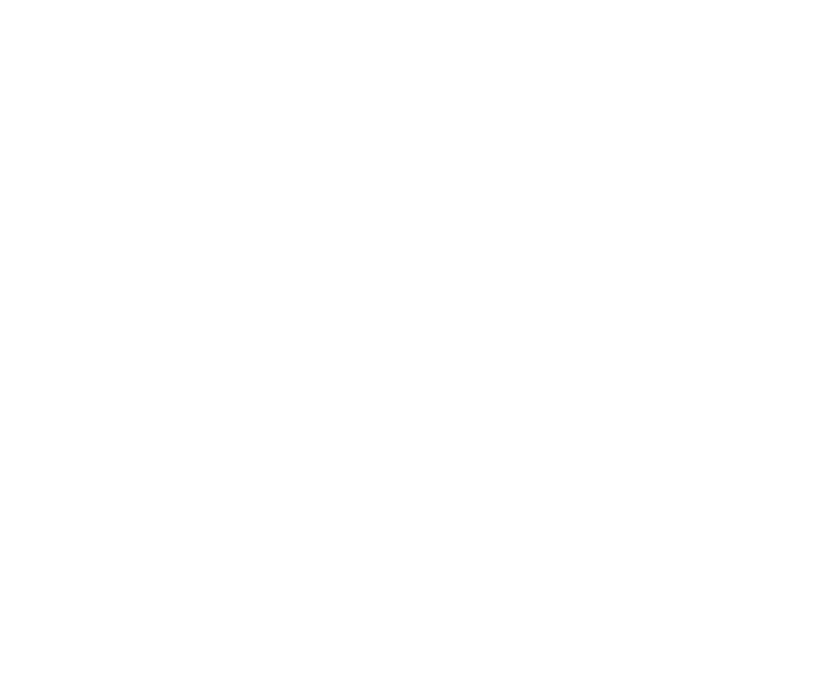
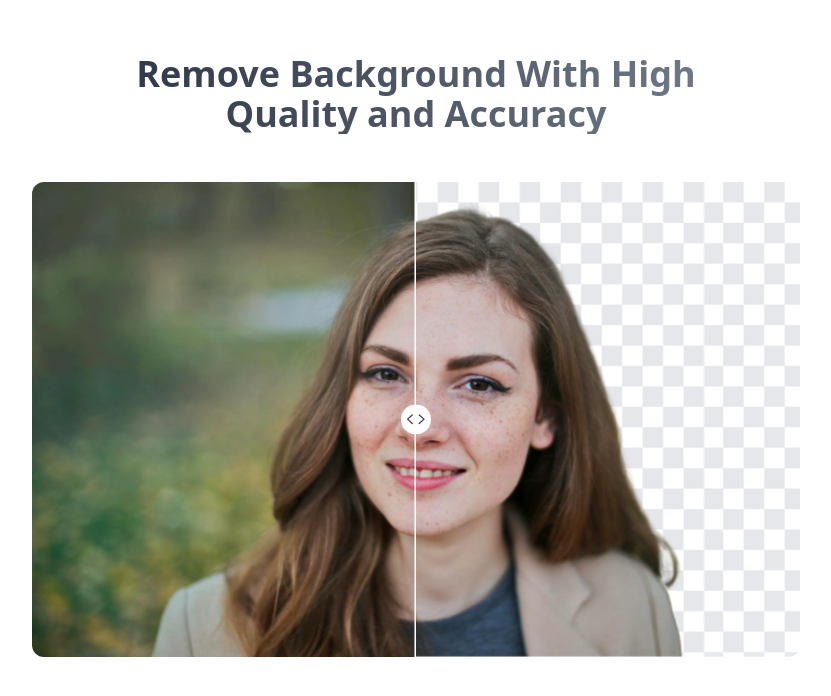
Before and after one commit to SohamPethkar7038/image-bg-remover-saas, a React (Vite) app: page / in a window 1280 px wide. Shown: the part 1146-1842 px from the top of the page, without its empty margins (224-1055 px from the left). Before the commit the page ends 1108 px from the top, so only its background shows below. Built offline with nearby package versions, Linux system fonts and the light colour scheme.

Commit message:
slider component section

```diff
--- /dev/null
+++ b/src/components/BgSlide.jsx
@@ -0,0 +1,36 @@
+
+import React from "react";
+import { useState } from "react";
+import {assets} from '../assets/assets.js'
+
+
+const BgSlide = () => {
+    const [sliderPostion,setSliderPosition]=useState(50)
+
+    const handleSliderChange=(e)=>{
+        setSliderPosition(e.target.value);
+    }
+  return (
+    <div className='pb-12 md:py-20 px-3 sm:px-4 ' >
+        {/* title */}
+        <h1 className='mb-12 sm:mb-12 text-center text-2xl md:text-3xl lg:text-4xl mt-3 font-semibold bg-linear-to-r from-gray-900 to-gray-400 bg-clip-text text-transparent'>Remove Background With High <br/> Quality and Accuracy </h1>
+
+        <div className='relative w-full max-w-3xl overflow-hidden m-auto rounded-xl'>
+            {/* background image */}
+            <img src={assets.image_w_bg} className="w-full h-full " style={{clipPath:`inset(0 ${100.2-sliderPostion}% 0 0)`}} alt="" />
+
+            {/* foreground image */}
+
+            <img className='absolute top-0 left-0 w-full h-full   ' src={assets.image_wo_bg}  style={{clipPath:`inset(0 0 0 ${sliderPostion}%)`}} alt="" />
+
+            {/* slider */}
+            <input className='absolute top-1/2 left-1/2 transform -translate-x-1/2 -translate-y-1/2 w-full z-10 slider' type="range" min={0} max={100} value={sliderPostion} onChange={handleSliderChange} />
+
+
+        </div>
+       </div>
+
+  )
+}
+
+export default BgSlide
--- a/src/index.css
+++ b/src/index.css
@@ -1 +1,17 @@
 @import "tailwindcss";
+
+.slider{
+    -webkit-appearance: none;
+    height: 100%;
+    background: transparent;
+}
+
+.slider::-webkit-slider-thumb{
+    appearance: none;
+    width: 30px;
+    min-height: 30px;
+    background-image: url(/slide_icon.svg);
+    background-position: center;
+    background-repeat: none;
+    background-size: cover;
+}
--- a/src/pages/Home.jsx
+++ b/src/pages/Home.jsx
@@ -1,12 +1,14 @@
 import React from 'react'
 import Header from '../components/Header.jsx'
 import Steps from '../components/Steps.jsx'
+import BgSlide from '../components/BgSlide.jsx'
 
 const Home = () => {
   return (
     <div>
       <Header/>
       <Steps/>
+      <BgSlide/>
     </div>
   )
 }
```
